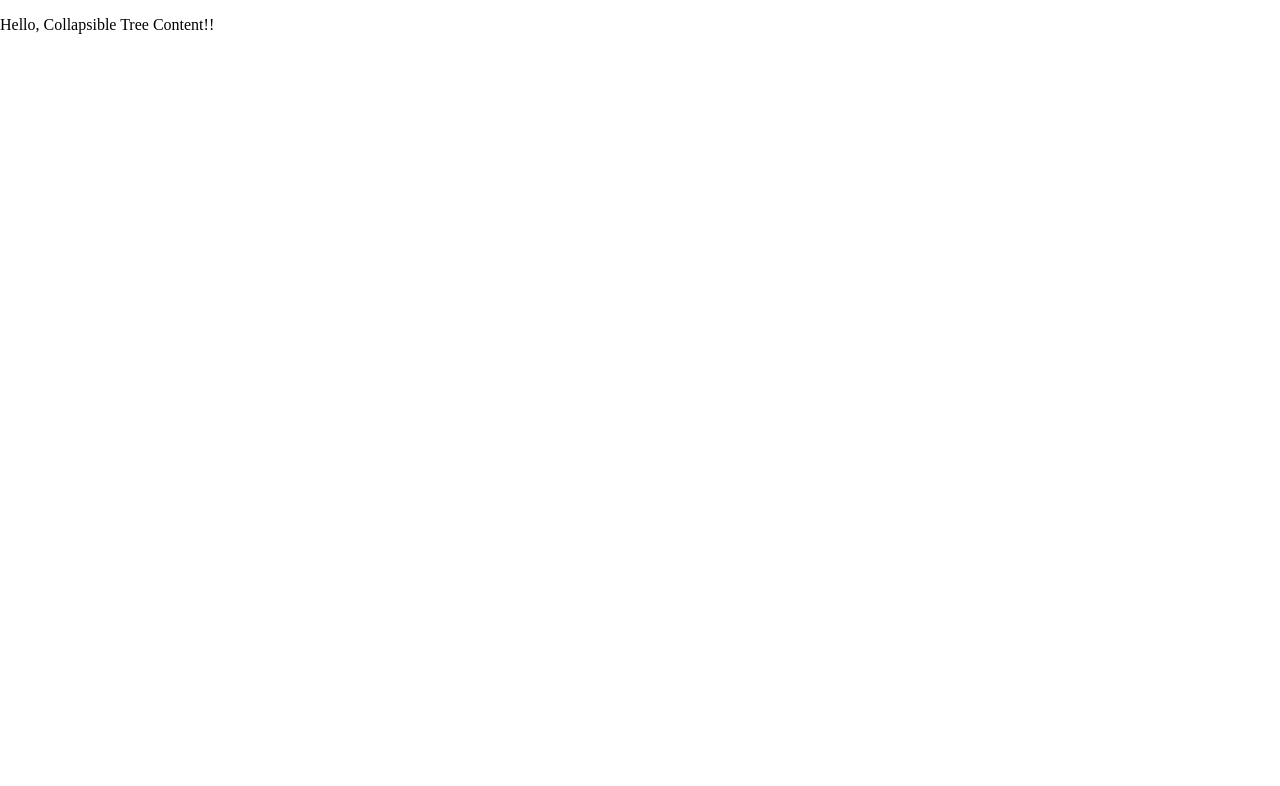
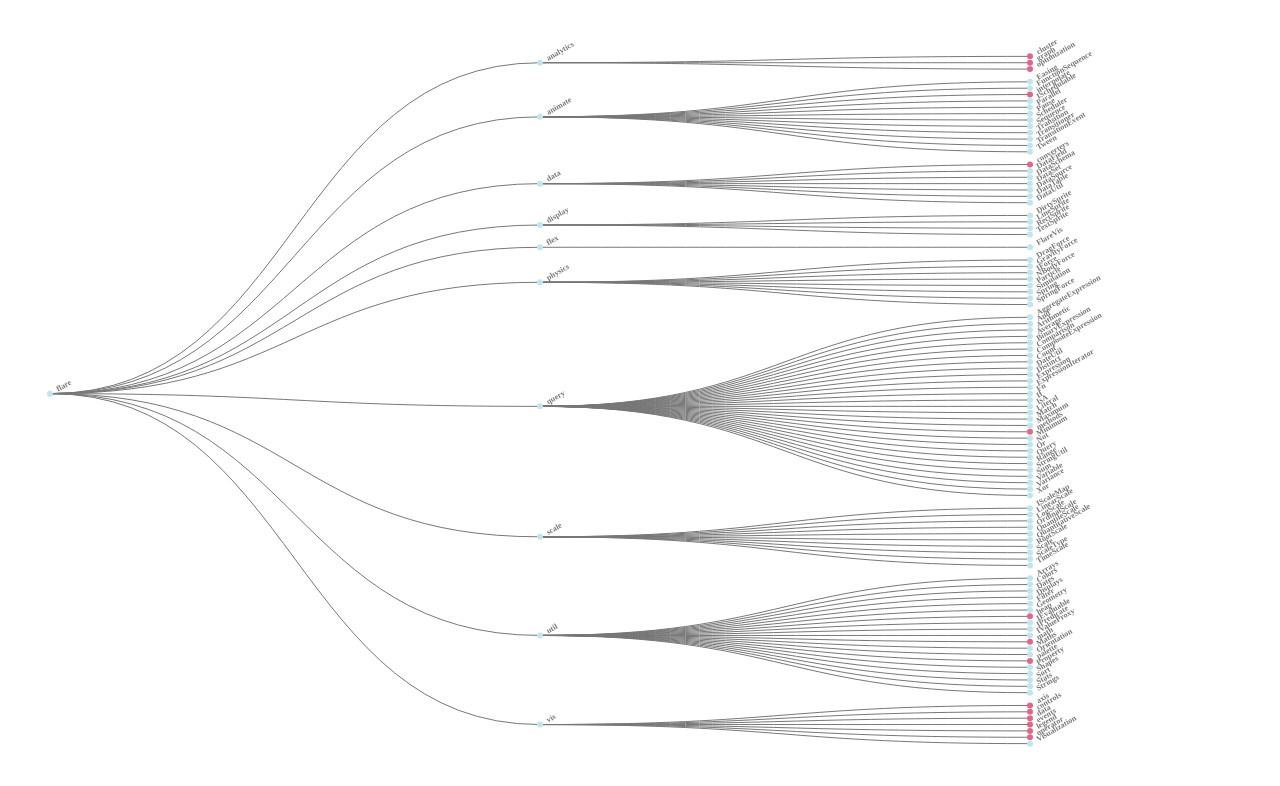
Before and after one commit to khyarmt/collapsible-tree, a React (Vite) app: page / in a window 1280 px wide. Shown: the top 786 px of the page. Built offline with nearby package versions, Linux system fonts and the light colour scheme.

Commit message:
Update on progress

```diff
--- a/src/App.jsx
+++ b/src/App.jsx
@@ -1,4 +1,4 @@
-import { useEffect, useRef, useState } from "react";
+import { useEffect, useMemo, useRef, useState } from "react";
 import * as d3 from "d3";
 
 function CollapsibleTreeContent({ width, height, data }) {
@@ -16,12 +16,96 @@ function CollapsibleTreeContent({ width, height, data }) {
     }
     setCollapsed(newCollapsed);
   }, [data]);
-  console.log(collapsed);
+  const [nodes, links] = useMemo(() => {
+    const stratify = d3.stratify();
+    const root = d3.hierarchy(stratify(data), (item) =>
+      collapsed[item.id] ? null : item.children
+    );
+    const tree = d3
+      .tree()
+      .size([
+        height - margin.top - margin.bottom,
+        width - margin.left - margin.right,
+      ]);
+    tree(root);
+    const nodes = root.descendants().map((item) => {
+      return {
+        ...item.data.data,
+        x: item.y,
+        y: item.x,
+      };
+    });
+    const nodeIndices = {};
+    nodes.forEach((node, i) => {
+      nodeIndices[node.id] = i;
+    });
+    const links = root.links().map(({ source, target }) => {
+      return {
+        source: nodeIndices[source.data.data.id],
+        target: nodeIndices[target.data.data.id],
+      };
+    });
+    return [nodes, links];
+  }, [data, width, height, margin, collapsed]);
 
   return (
-    <div>
-      <p>Hello, Collapsible Tree Content!!</p>
-    </div>
+    <svg width={width} height={height} className="collapsible-tree">
+      <g transform={`translate(${margin.left}, ${margin.top})`}>
+        <g>
+          {links.map((link) => {
+            const source = nodes[link.source];
+            const target = nodes[link.target];
+            const d = `M ${source.x}, ${source.y} C ${
+              (source.x + target.x) / 2
+            }, ${source.y} ${(source.x + target.x) / 2}, ${target.y} ${
+              target.x
+            }, ${target.y} `;
+            return (
+              <g key={`${source.id}:${target.id}`} className="link">
+                <path d={d} stroke="#777777" fill="none" />
+              </g>
+            );
+          })}
+        </g>
+        <g>
+          {nodes.map((node) => {
+            return (
+              <g
+                key={node.id}
+                transform={`translate(${node.x}, ${node.y})`}
+                onClick={() => {
+                  setCollapsed({
+                    ...collapsed,
+                    [node.id]: !collapsed[node.id],
+                  });
+                }}
+                className={node.childCount > 0 ? "node clickable" : "node"}
+              >
+                <circle
+                  r="3"
+                  fill={
+                    collapsed[node.id] && node.childCount > 0
+                      ? "#e36689"
+                      : "#bfe6f0"
+                  }
+                />
+                <text
+                  x="8"
+                  textAnchor="begin"
+                  dominantBaseline="central"
+                  fontSize="8"
+                  fill="#777777"
+                  fontWeight="bold"
+                  transform="rotate(-30)"
+                >
+                  {node.name}
+                </text>
+              </g>
+            );
+          })}
+        </g>
+      </g>
+    </svg>
   );
 }
 
--- a/src/index.css
+++ b/src/index.css
@@ -1,3 +1,7 @@
+svg {
+  display: block;
+}
+
 .collapsible-tree-wrapper {
   position: absolute;
   top: 0;
@@ -5,3 +9,15 @@
   bottom: 0;
   left: 0;
 }
+
+.clickable {
+  cursor: pointer;
+}
+
+svg.collapsible-tree .node {
+  transition: transform 0.5s ease;
+}
+
+svg.collapsible-tree .link path {
+  transition: d 0.5s ease;
+}
```
